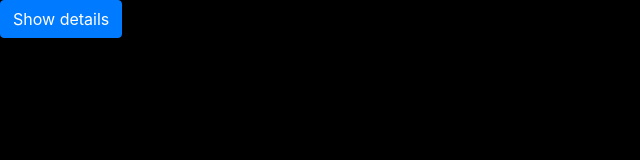
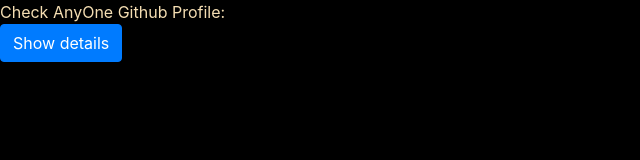
Before and after one commit to abhii1745/javascript, a plain HTML site: page 09_advance_one/API_request.html in a window 1280 px wide. Shown: the whole page, without its empty margins (0-640 px from the left). Drawn offline with nearby package versions, Linux system fonts and the light colour scheme; no server answers.

Commit message:
incmplete

```diff
--- a/09_advance_one/API_request.html
+++ b/09_advance_one/API_request.html
@@ -13,15 +13,44 @@
     </style>
 </head>
 <body>
+    Check AnyOne Github Profile:
     <div class="abhi"></div>
+    <!-- <input type="text" class="form-control" id="usr"> -->
     <button id="button" class="btn btn-primary">Show details</button>
 
 
 
 </body>
 <script>
+    // let GitLink = document.getElementById("usr")
+    // let currentVal;
+    // GitLink.addEventListener("input", function(e){
+    //     currentVal = e.target.value
+    //     hello(currentVal)
+    //     // console.log(currentVal);
+
+
+
+    // })
+    // let hello = function process(value){
+    //     console.log(value);
+
+
+    //     return value
+
+    // }
+    // console.log(hello);
+
+    // // console.log(currentVal);
+
+
+
+
+
+
     let abhi = document.querySelector(".abhi")
     const button = document.getElementById("button")
+    // const url = "https://api.github.com/users/hiteshchoudhary"
     const url = "https://api.github.com/users/hiteshchoudhary"
     const xhr = new XMLHttpRequest();
     xhr.open('GET',url)
@@ -31,9 +60,13 @@
         if(val=== 4){
             // console.log(this.responseText);
             const data = JSON.parse(this.responseText)
+            // console.log(data);
+
             // console.log(data.followers);
             button.addEventListener("click", function(e){
                 e.defaultPrevented;
+
+
                 button.style.display = "none"
                 abhi.innerHTML = ` <div class="card" style="width: 18rem;">
         <img class="card-img-top" src=${data.avatar_url} alt="Card image cap">
```
